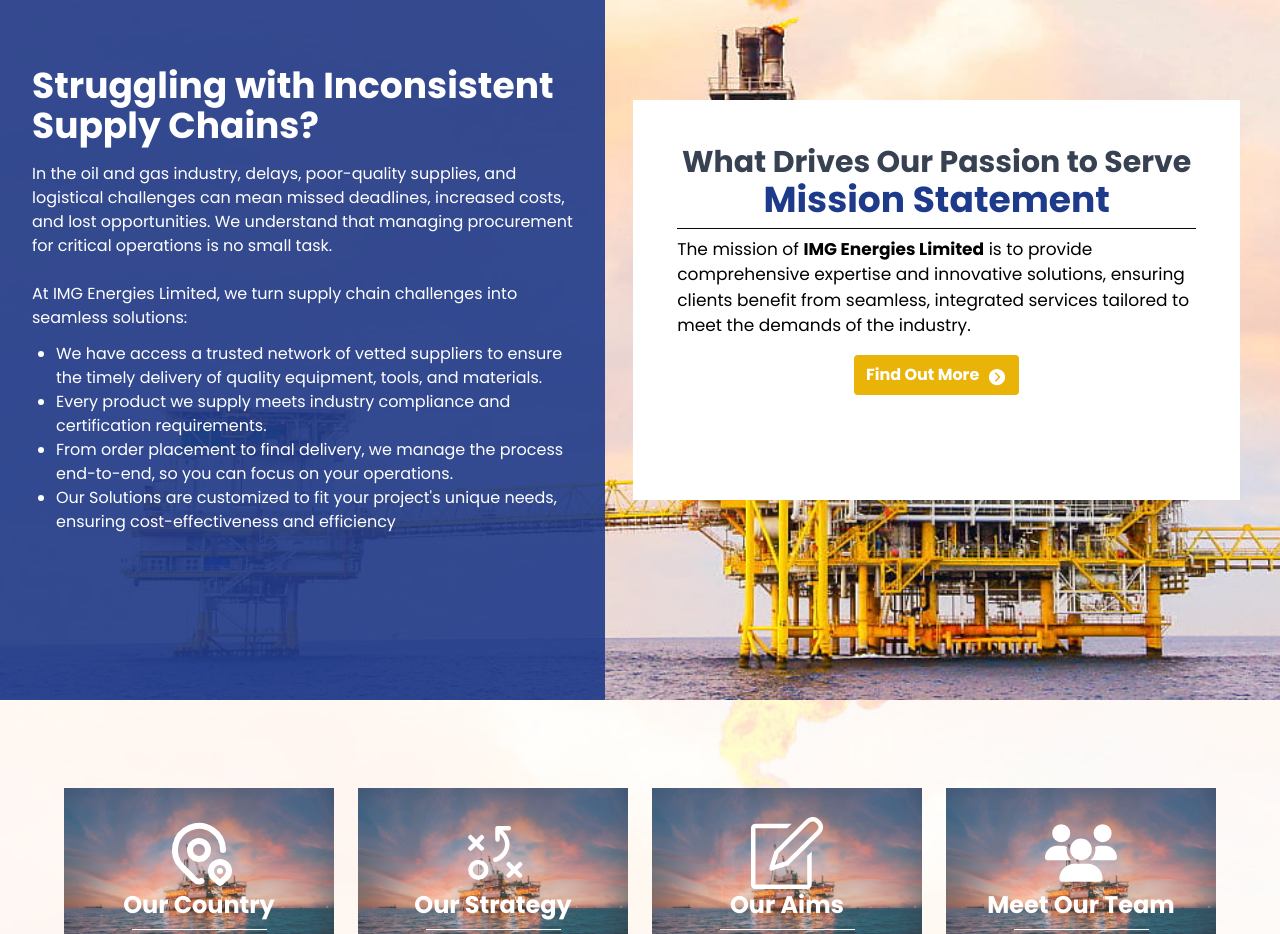
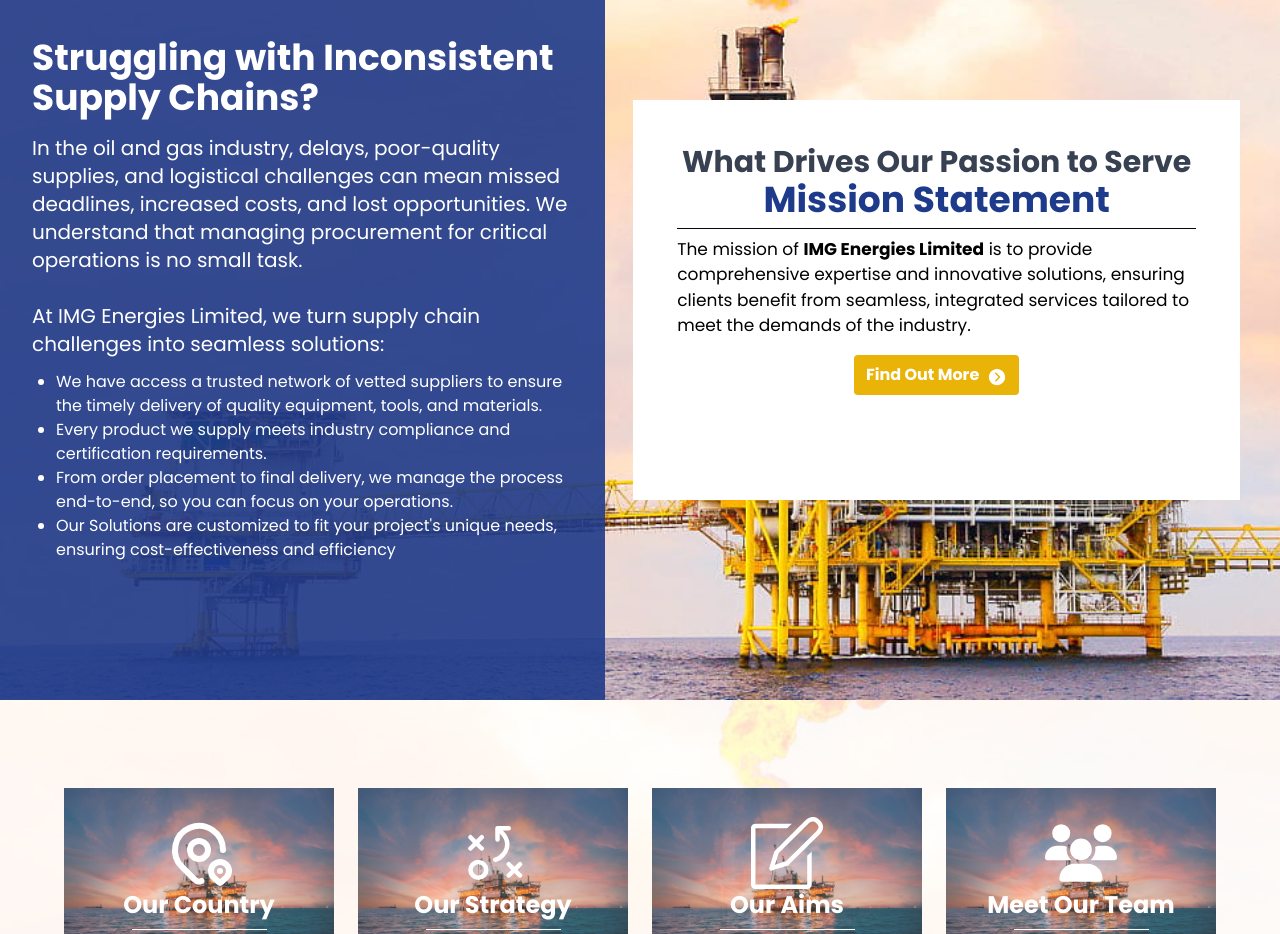
Before and after one commit to Eflowz/telesols-copy, a React (Vite) app: page / in a window 1280 px wide. Shown: the part 1860-2794 px from the top of the page. Built offline with nearby package versions, Linux system fonts and the light colour scheme.

Commit message:
the struggle

```diff
--- a/src/Components/Blum.jsx
+++ b/src/Components/Blum.jsx
@@ -17,7 +17,7 @@
         <div className="bg-blue-900 bg-opacity-90 p-8 text-white w-full md:w-1/2 h-full flex flex-col justify-center">
           <h2 className="text-3xl md:text-4xl font-bold mb-4 mobile-lg:text-md"> Struggling with Inconsistent Supply Chains?
           </h2>
-          <p className='mb-3 text-md '>
+          <p className='mb-3 text-xl '>
             {/* mobile-lgo:text-sm mobile-xzl:text-sm mobile-lg:text-sm */}
           In the oil and gas industry, delays, poor-quality supplies, and logistical challenges can mean missed deadlines, increased costs, and lost opportunities. We understand that managing procurement for critical operations is no small task.
     <br />
```
